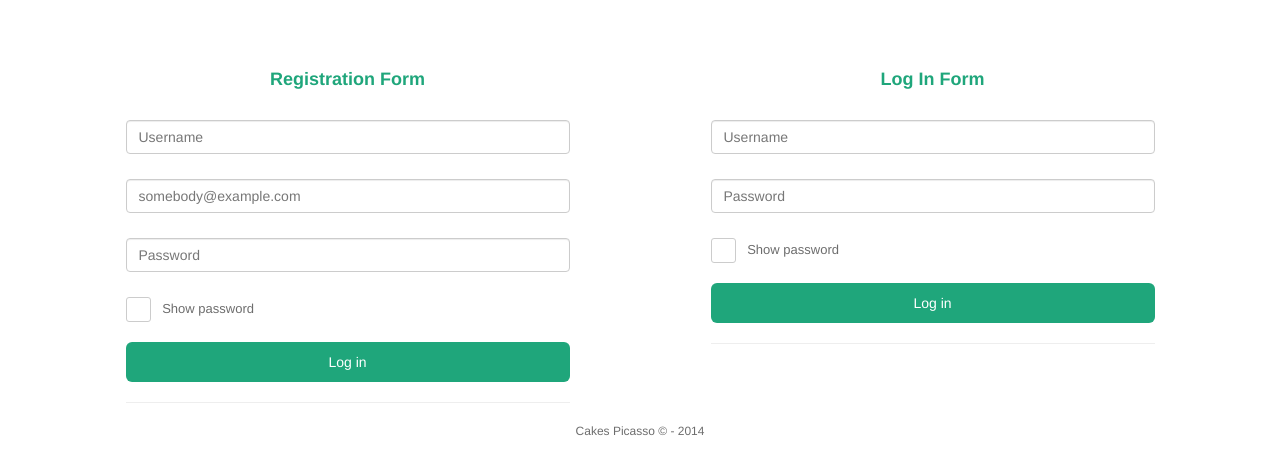
After one commit to dexmaster3/cakespicasso, a PHP site: template app/Users/View/index.php in a window 1280 px wide. The commit adds this page. Shown: the top 475 px of the page. Run offline with PHP 8.4, Linux system fonts and the light colour scheme; the template is opened without the code that fills it, so the values that code supplies are empty; some libraries are stand-ins or nearby versions.

Commit message:
user module and basic auth system

```diff
--- a/app/Admin/View/navbar.php
+++ b/app/Admin/View/navbar.php
@@ -120,7 +120,7 @@
                 </li>
                 <li class="divider"></li>
                 <li>
-                    <a href="#"><i class="fa fa-fw fa-power-off"></i> Log Out</a>
+                    <a href="/users/user/logout"><i class="fa fa-fw fa-power-off"></i> Log Out</a>
                 </li>
             </ul>
         </li>
--- /dev/null
+++ b/app/Users/View/index.php
@@ -0,0 +1,97 @@
+<!DOCTYPE html>
+<html lang="en">
+
+<head>
+
+    <meta charset="utf-8">
+    <meta http-equiv="X-UA-Compatible" content="IE=edge">
+    <meta name="viewport" content="width=device-width, initial-scale=1">
+    <meta name="description" content="Welcome to Cakes Picasso AKA YoungFro">
+    <meta name="author" content="DEX!">
+
+    <title>Cakes Picasso</title>
+
+    <!-- Bootstrap Core CSS -->
+    <link href="/assets/css/bootstrap.min.css" rel="stylesheet">
+
+    <!-- Login CSS -->
+    <link href="/assets/css/login.css" rel="stylesheet">
+
+    <!-- Custom Fonts -->
+    <link href="/assets/font-awesome-4.1.0/css/font-awesome.min.css" rel="stylesheet" type="text/css">
+
+    <!-- HTML5 Shim and Respond.js IE8 support of HTML5 elements and media queries -->
+    <!-- WARNING: Respond.js doesn't work if you view the page via file:// -->
+    <!--[if lt IE 9]>
+    <script src="https://oss.maxcdn.com/libs/html5shiv/3.7.0/html5shiv.js"></script>
+    <script src="https://oss.maxcdn.com/libs/respond.js/1.4.2/respond.min.js"></script>
+    <![endif]-->
+
+</head>
+<body>
+<section id="login">
+    <div class="container">
+        <div class="row">
+            <div class="col-md-6">
+                <div class="form-wrap">
+                    <h1>Registration Form</h1>
+                    <form role="form" action="/users/user/register" method="post" id="login-form" autocomplete="off">
+                        <div class="form-group">
+                            <label for="username" class="sr-only">Email</label>
+                            <input type="text" name="username" id="username" class="form-control" placeholder="Username">
+                        </div>
+                        <div class="form-group">
+                            <label for="email" class="sr-only">Email</label>
+                            <input type="email" name="email" id="email" class="form-control" placeholder="somebody@example.com">
+                        </div>
+                        <div class="form-group">
+                            <label for="password" class="sr-only">Password</label>
+                            <input type="password" name="password" id="password" class="form-control" placeholder="Password">
+                        </div>
+                        <div class="checkbox">
+                            <span class="character-checkbox" onclick="showPassword()"></span>
+                            <span class="label">Show password</span>
+                        </div>
+                        <input type="submit" id="btn-login" class="btn btn-custom btn-lg btn-block" value="Log in">
+                    </form>
+                    <hr>
+                </div>
+            </div> <!-- /.col-md-6 -->
+            <div class="col-md-6">
+                <div class="form-wrap">
+                    <h1>Log In Form</h1>
+                    <form role="form" action="/users/user/login" method="post" id="login-form" autocomplete="off">
+                        <div class="form-group">
+                            <label for="username" class="sr-only">Email</label>
+                            <input type="text" name="username" id="username" class="form-control" placeholder="Username">
+                        </div>
+                        <div class="form-group">
+                            <label for="password" class="sr-only">Password</label>
+                            <input type="password" name="password" id="password" class="form-control" placeholder="Password">
+                        </div>
+                        <div class="checkbox">
+                            <span class="character-checkbox" onclick="showPassword()"></span>
+                            <span class="label">Show password</span>
+                        </div>
+                        <input type="submit" id="btn-login" class="btn btn-custom btn-lg btn-block" value="Log in">
+                    </form>
+                    <hr>
+                </div>
+            </div> <!-- /.col-md-6 -->
+        </div> <!-- /.row -->
+    </div> <!-- /.container -->
+</section>
+
+<footer id="footer">
+    <div class="container">
+        <div class="row">
+            <div class="col-xs-12">
+                <p>Cakes Picasso &copy; - 2014</p>
+            </div>
+        </div>
+    </div>
+</footer>
+<script src="https://code.jquery.com/jquery-2.1.1.min.js"></script>
+<script src="/assets/js/login.js"></script>
+</body>
+</html>
--- /dev/null
+++ b/assets/css/login.css
@@ -0,0 +1,91 @@
+/*    --------------------------------------------------
+	:: Login Section
+	-------------------------------------------------- */
+#login {
+    padding-top: 50px
+}
+#login .form-wrap {
+    width: 80%;
+    margin: 0 auto;
+}
+#login h1 {
+    color: #1fa67b;
+    font-size: 18px;
+    text-align: center;
+    font-weight: bold;
+    padding-bottom: 20px;
+}
+#login .form-group {
+    margin-bottom: 25px;
+}
+#login .checkbox {
+    margin-bottom: 20px;
+    position: relative;
+    -webkit-user-select: none;
+    -moz-user-select: none;
+    -ms-user-select: none;
+    -o-user-select: none;
+    user-select: none;
+}
+#login .checkbox.show:before {
+    content: '\e013';
+    color: #1fa67b;
+    font-size: 17px;
+    margin: 1px 0 0 3px;
+    position: absolute;
+    pointer-events: none;
+    font-family: 'Glyphicons Halflings';
+}
+#login .checkbox .character-checkbox {
+    width: 25px;
+    height: 25px;
+    cursor: pointer;
+    border-radius: 3px;
+    border: 1px solid #ccc;
+    vertical-align: middle;
+    display: inline-block;
+}
+#login .checkbox .label {
+    color: #6d6d6d;
+    font-size: 13px;
+    font-weight: normal;
+}
+#login .btn.btn-custom {
+    font-size: 14px;
+    margin-bottom: 20px;
+}
+#login .forget {
+    font-size: 13px;
+    text-align: center;
+    display: block;
+}
+
+/*    --------------------------------------------------
+	:: Inputs & Buttons
+	-------------------------------------------------- */
+.form-control {
+    color: #212121;
+}
+.btn-custom {
+    color: #fff;
+    background-color: #1fa67b;
+}
+.btn-custom:hover,
+.btn-custom:focus {
+    color: #fff;
+}
+
+/*    --------------------------------------------------
+    :: Footer
+	-------------------------------------------------- */
+#footer {
+    color: #6d6d6d;
+    font-size: 12px;
+    text-align: center;
+}
+#footer p {
+    margin-bottom: 0;
+}
+#footer a {
+    color: inherit;
+}
--- /dev/null
+++ b/assets/js/login.js
@@ -0,0 +1,17 @@
+function showPassword() {
+
+    var key_attr = $('#key').attr('type');
+
+    if(key_attr != 'text') {
+
+        $('.checkbox').addClass('show');
+        $('#key').attr('type', 'text');
+
+    } else {
+
+        $('.checkbox').removeClass('show');
+        $('#key').attr('type', 'password');
+
+    }
+
+}
```
Also changed, not shown: app/Admin/Controller/Admin.php (+6 -15 lines), app/Layouts/Controller/Layout.php (+6 -1 lines), app/Users/Controller/User.php (added, +67 -0 lines), app/Users/Model/User.php (added, +20 -0 lines), app/Users/UserHelper.php (added, +14 -0 lines), app/Users/config.json (added, +25 -0 lines).
